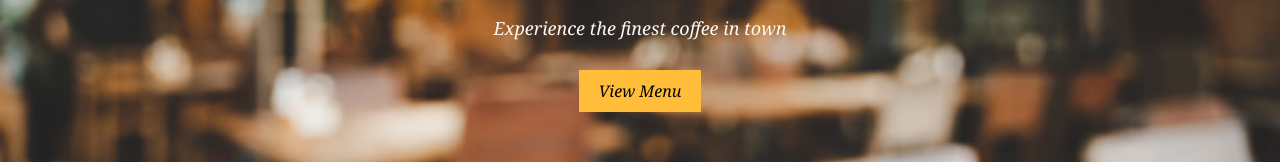
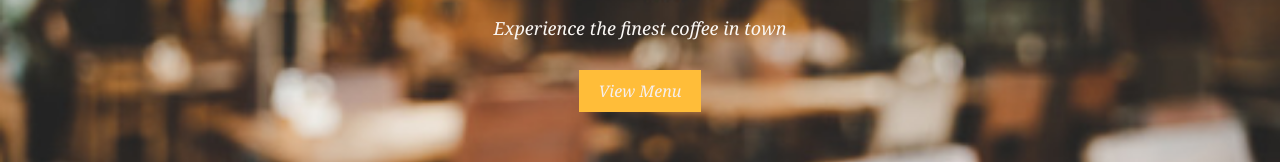
Before and after one commit to taqkla/git-basics, a plain HTML site: page coffee-shop/index.html in a window 1280 px wide. Shown: the part 297-459 px from the top of the page. Drawn offline with Linux system fonts and the light colour scheme.

Commit message:
modified coffee shop

```diff
--- a/coffee-shop/style.css
+++ b/coffee-shop/style.css
@@ -70,7 +70,7 @@
     display: inline-block;
     padding: 10px 20px;
     background-color: #ffbd39;
-    color: #000;
+    color: #f6efef;
     text-decoration: none;
     transition: background-color 0.3s ease;
   }
```
Also changed, not shown: coffee-shop/index.html (+5 -4 lines).
